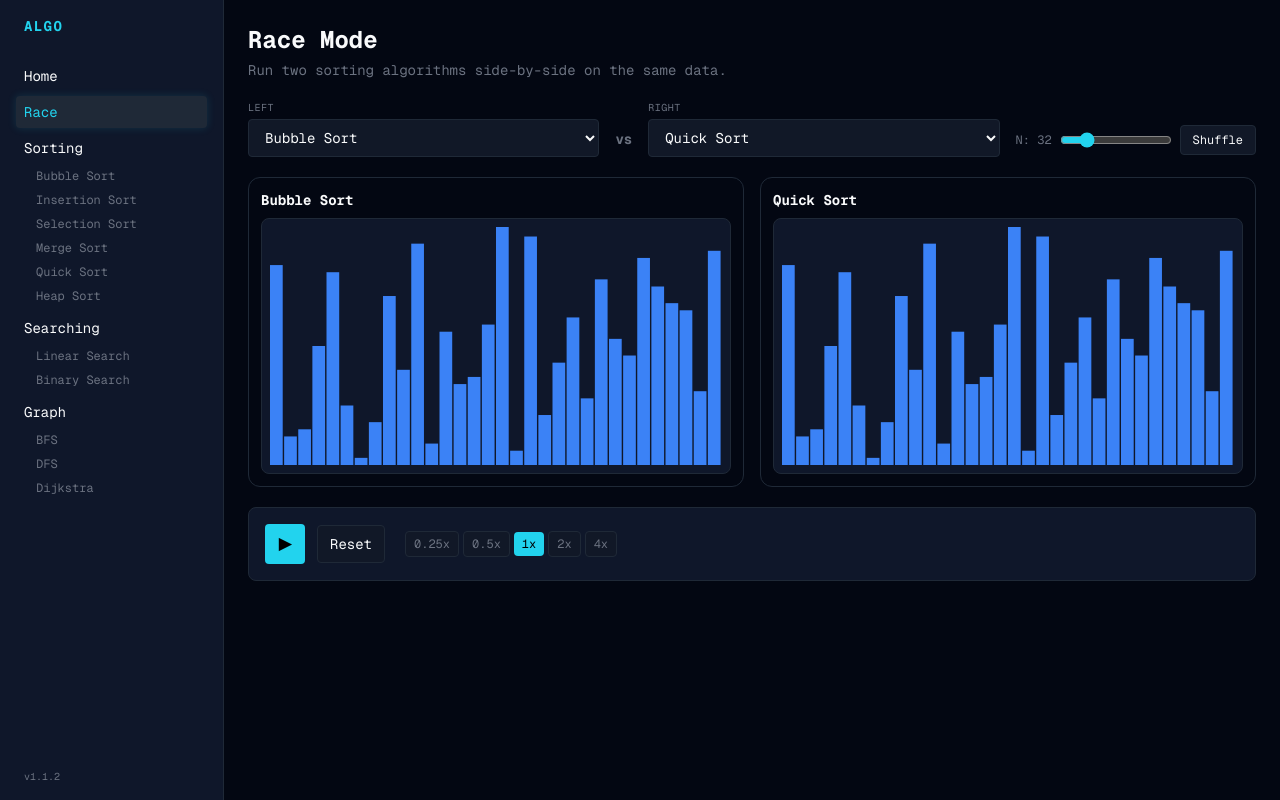
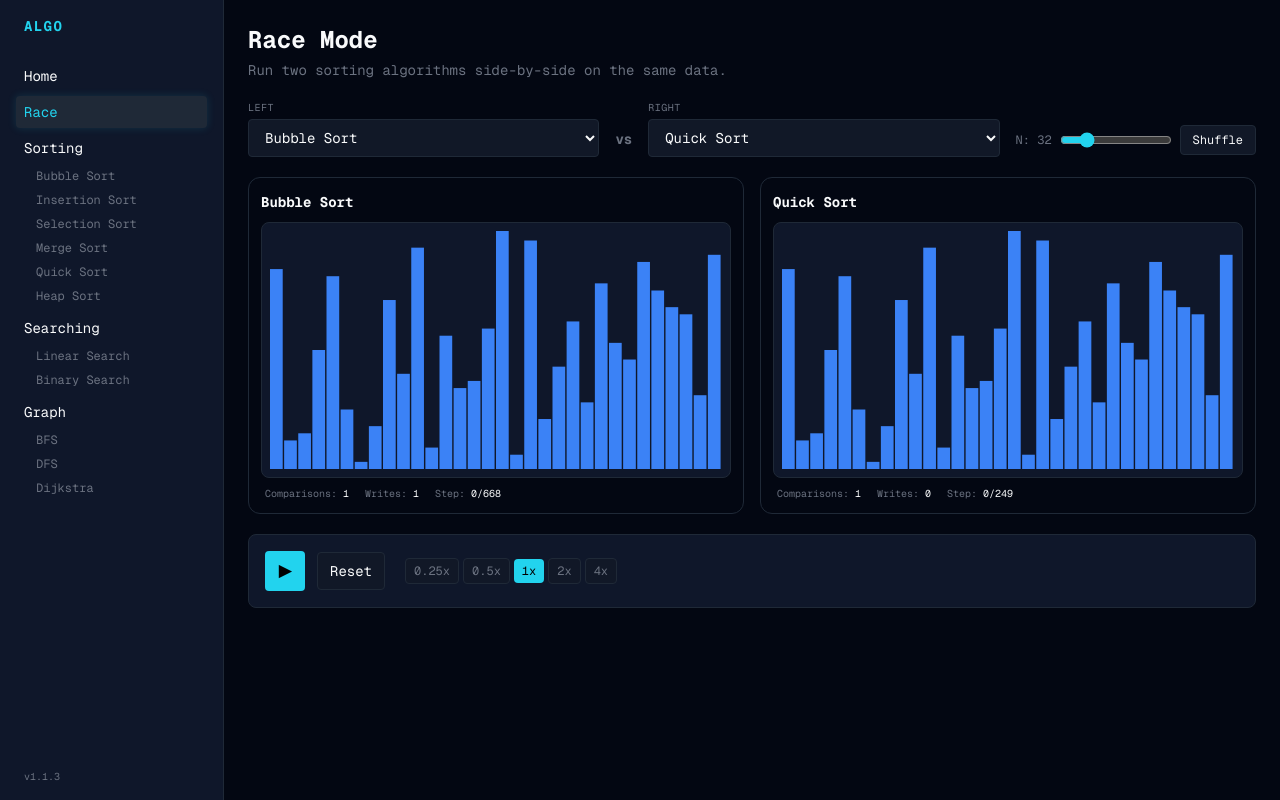
Before and after one commit to QuinLane/Algo, a Next.js app: page /race in a window 1280 px wide. Built offline with nearby package versions, Linux system fonts and the light colour scheme.

Commit message:
Race Page: Add live stat comparison and winner state

```diff
--- a/package.json
+++ b/package.json
@@ -1,6 +1,6 @@
 {
   "name": "algo-visualizer",
-  "version": "1.1.2",
+  "version": "1.1.3",
   "private": true,
   "scripts": {
     "dev": "next dev",
--- a/src/components/layout/RacePage.tsx
+++ b/src/components/layout/RacePage.tsx
@@ -23,6 +23,15 @@ const ALGORITHMS = [
 
 const SPEEDS = [0.25, 0.5, 1, 2, 4];
 
+function liveStats(trace: SortTrace | null, step: number) {
+  if (!trace) return { comparisons: 0, writes: 0 };
+  const ratio = (step + 1) / trace.frames.length;
+  return {
+    comparisons: Math.round(trace.comparisons * ratio),
+    writes: Math.round(trace.writes * ratio),
+  };
+}
+
 export default function RacePage() {
   const [n, setN] = useState(32);
   const [leftId, setLeftId] = useState("bubble-sort");
@@ -30,6 +39,7 @@ export default function RacePage() {
   const [leftTrace, setLeftTrace] = useState<SortTrace | null>(null);
   const [rightTrace, setRightTrace] = useState<SortTrace | null>(null);
   const [speed, setSpeedState] = useState(1);
+  const [winner, setWinner] = useState<"left" | "right" | "tie" | null>(null);
 
   const leftPlayer = useAlgorithmPlayer(leftTrace);
   const rightPlayer = useAlgorithmPlayer(rightTrace);
@@ -46,6 +56,16 @@ export default function RacePage() {
     buildTraces(n, leftId, rightId);
   }, []); // eslint-disable-line react-hooks/exhaustive-deps
 
+  // winner detection — fires whenever either player finishes
+  useEffect(() => {
+    if (winner !== null) return;
+    const ld = leftPlayer.playerState === "done";
+    const rd = rightPlayer.playerState === "done";
+    if (ld && rd) setWinner("tie");
+    else if (ld) setWinner("left");
+    else if (rd) setWinner("right");
+  }, [leftPlayer.playerState, rightPlayer.playerState, winner]);
+
   const handlePlay = () => {
     leftPlayer.play();
     rightPlayer.play();
@@ -59,9 +79,13 @@ export default function RacePage() {
   const handleReset = () => {
     leftPlayer.reset();
     rightPlayer.reset();
+    setWinner(null);
   };
 
-  const handleShuffle = () => buildTraces(n, leftId, rightId);
+  const handleShuffle = () => {
+    buildTraces(n, leftId, rightId);
+    setWinner(null);
+  };
 
   const handleNChange = (newN: number) => {
     setN(newN);
@@ -71,11 +95,13 @@ export default function RacePage() {
   const handleLeftIdChange = (id: string) => {
     setLeftId(id);
     buildTraces(n, id, rightId);
+    setWinner(null);
   };
 
   const handleRightIdChange = (id: string) => {
     setRightId(id);
     buildTraces(n, leftId, id);
+    setWinner(null);
   };
 
   const handleSpeedChange = (s: number) => {
@@ -89,6 +115,8 @@ export default function RacePage() {
 
   const leftAlgo = ALGORITHMS.find((a) => a.id === leftId)!;
   const rightAlgo = ALGORITHMS.find((a) => a.id === rightId)!;
+  const leftSt = liveStats(leftTrace, leftPlayer.step);
+  const rightSt = liveStats(rightTrace, rightPlayer.step);
 
   return (
     <div className="p-6 max-w-6xl flex flex-col gap-5">
@@ -151,14 +179,56 @@ export default function RacePage() {
 
       {/* Visualizers */}
       <div className="grid grid-cols-1 md:grid-cols-2 gap-4">
-        <div className="flex flex-col gap-2 rounded-xl p-3 border border-[var(--color-border)]">
-          <span className="text-sm font-bold text-[var(--color-text-primary)]">{leftAlgo.name}</span>
-          <BarVisualizer frame={leftPlayer.frame} />
-        </div>
-        <div className="flex flex-col gap-2 rounded-xl p-3 border border-[var(--color-border)]">
-          <span className="text-sm font-bold text-[var(--color-text-primary)]">{rightAlgo.name}</span>
-          <BarVisualizer frame={rightPlayer.frame} />
-        </div>
+        {(
+          [
+            { algo: leftAlgo, player: leftPlayer, st: leftSt, side: "left" as const },
+            { algo: rightAlgo, player: rightPlayer, st: rightSt, side: "right" as const },
+          ] as const
+        ).map(({ algo, player, st, side }) => {
+          const isWinner = winner === side;
+          const isTie = winner === "tie";
+          return (
+            <div
+              key={side}
+              className={`flex flex-col gap-2 rounded-xl p-3 border transition-colors duration-300 ${
+                isWinner
+                  ? "border-[var(--color-accent)] shadow-[0_0_16px_rgba(34,211,238,0.12)]"
+                  : "border-[var(--color-border)]"
+              }`}
+            >
+              <div className="flex items-center justify-between h-6">
+                <span className="text-sm font-bold text-[var(--color-text-primary)]">{algo.name}</span>
+                {isWinner && (
+                  <span className="text-xs font-bold text-[var(--color-accent)] px-2 py-0.5 rounded bg-[var(--color-accent)]/10">
+                    WINNER
+                  </span>
+                )}
+                {isTie && (
+                  <span className="text-xs text-[var(--color-text-muted)] px-2 py-0.5 rounded bg-[var(--color-border)]">
+                    TIE
+                  </span>
+                )}
+              </div>
+              <BarVisualizer frame={player.frame} />
+              <div className="flex gap-4 text-[10px] font-mono text-[var(--color-text-muted)] px-1">
+                <span>
+                  Comparisons:{" "}
+                  <span className="text-[var(--color-text-primary)]">{st.comparisons}</span>
+                </span>
+                <span>
+                  Writes:{" "}
+                  <span className="text-[var(--color-text-primary)]">{st.writes}</span>
+                </span>
+                <span>
+                  Step:{" "}
+                  <span className="text-[var(--color-text-primary)]">
+                    {player.step}/{Math.max(0, player.totalSteps - 1)}
+                  </span>
+                </span>
+              </div>
+            </div>
+          );
+        })}
       </div>
 
       {/* Controls */}
```
